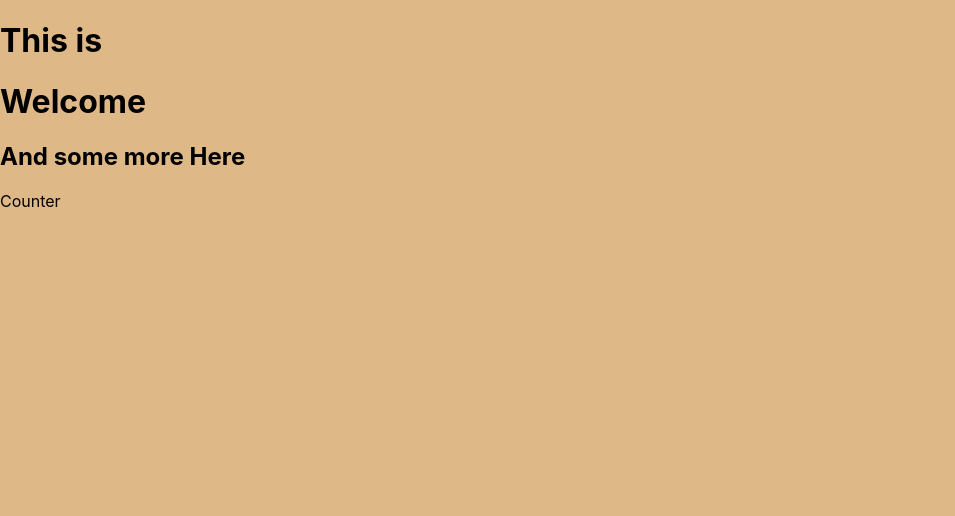
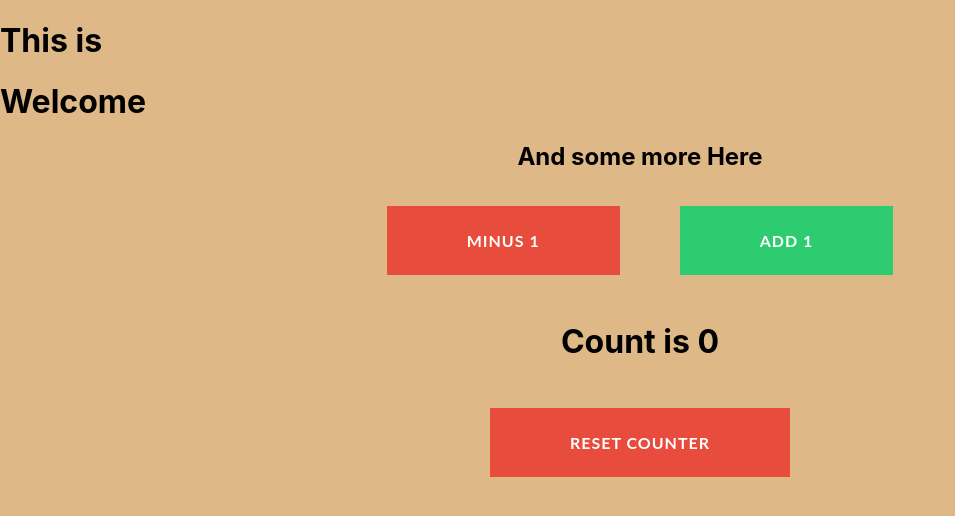
Before and after one commit to valientjuno/React-Course_Introduction, a React (Create React App) app: page / in a window 1280 px wide. Shown: the top 516 px of the page, without its empty margins (0-955 px from the left). Built offline with nearby package versions, Linux system fonts and the light colour scheme.

Commit message:
Update Counter.js

```diff
--- a/src/components/Counter.js
+++ b/src/components/Counter.js
@@ -1,9 +1,30 @@
 import React, { useState } from "react";
 import "./counter.css";
+
 const Counter = () => {
+  const [count, setCount] = useState(0);
+
+  const handleIncrement = () => {
+    setCount((prevCount) => prevCount + 1);
+  };
+
+  const handleDecrement = () => {
+    setCount((prevCount) => prevCount - 1);
+  };
+
   return (
-    <div>
-      <h2> And some more Here</h2>Counter
+    <div className="container">
+      <h2>And some more Here</h2>
+      <button className="btn btn-3" onClick={handleDecrement}>
+        Minus 1
+      </button>
+      <button className="btn btn-2" onClick={handleIncrement}>
+        Add 1
+      </button>
+      <h3 className="counter">Count is {count}</h3>
+      <button className="btn btn-3" onClick={() => setCount(0)}>
+        Reset Counter
+      </button>
     </div>
   );
 };
```
